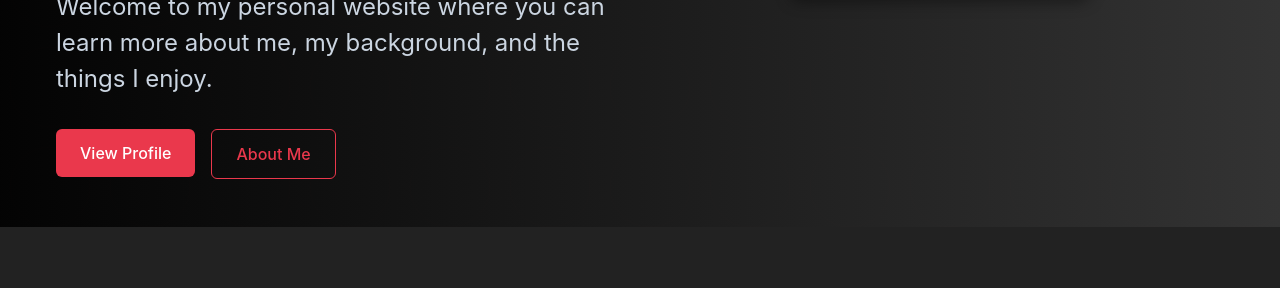
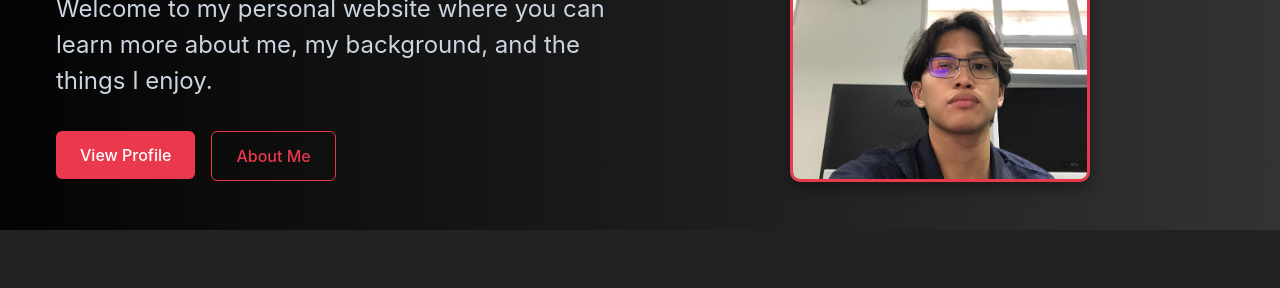
Before and after one commit to dadsawda/Lloren_website, a plain HTML site: page index.html in a window 1280 px wide. Shown: the part 343-631 px from the top of the page. Drawn offline with Linux system fonts and the light colour scheme.

Commit message:
Update index.html

```diff
--- a/index.html
+++ b/index.html
@@ -33,7 +33,7 @@
           </div>
         </div>
         <div class="hero-image">
-          <img src="lovable-uploads/cd43dc96-94c6-40a9-b645-e7e615372386.png" alt="Jose Lloren" class="profile-image">
+          <img src="cd43dc96-94c6-40a9-b645-e7e615372386.png" alt="Jose Lloren" class="profile-image">
         </div>
       </div>
     </div>
```
